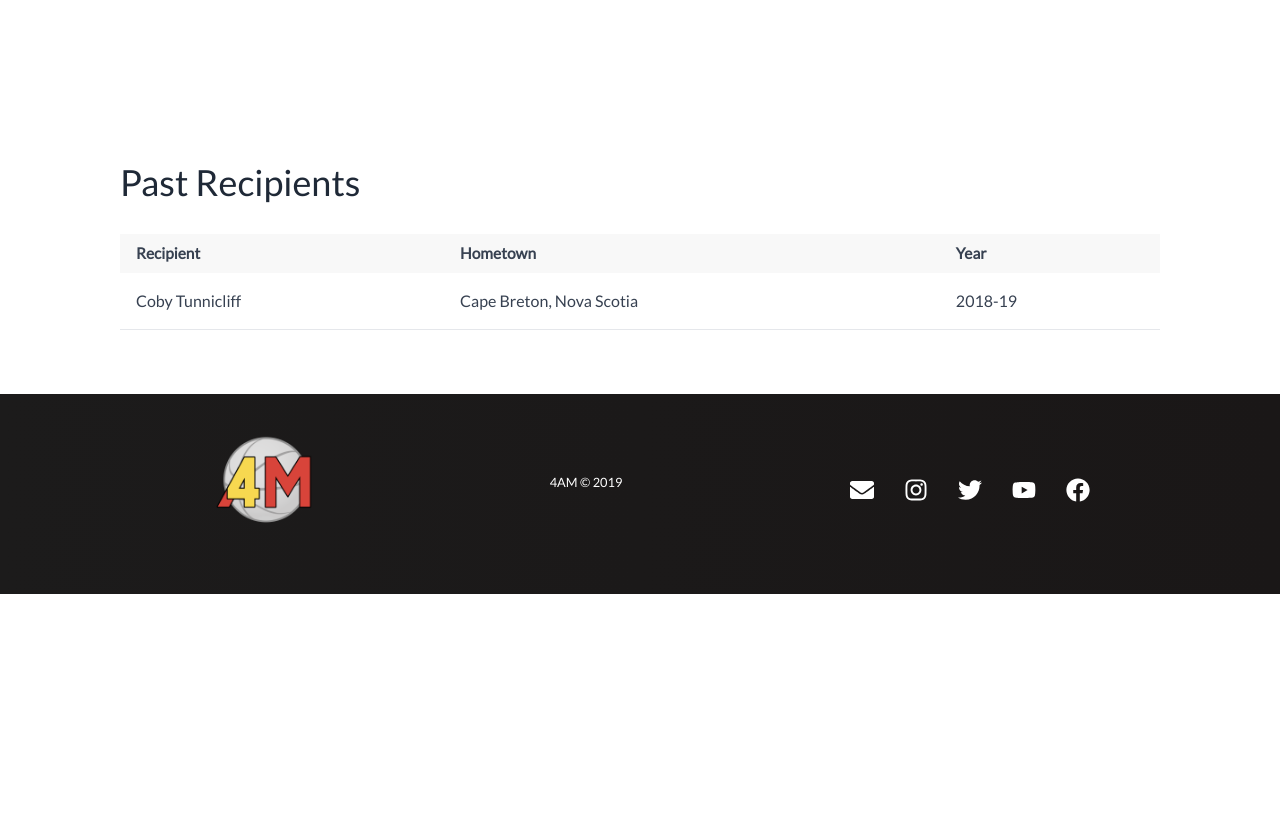
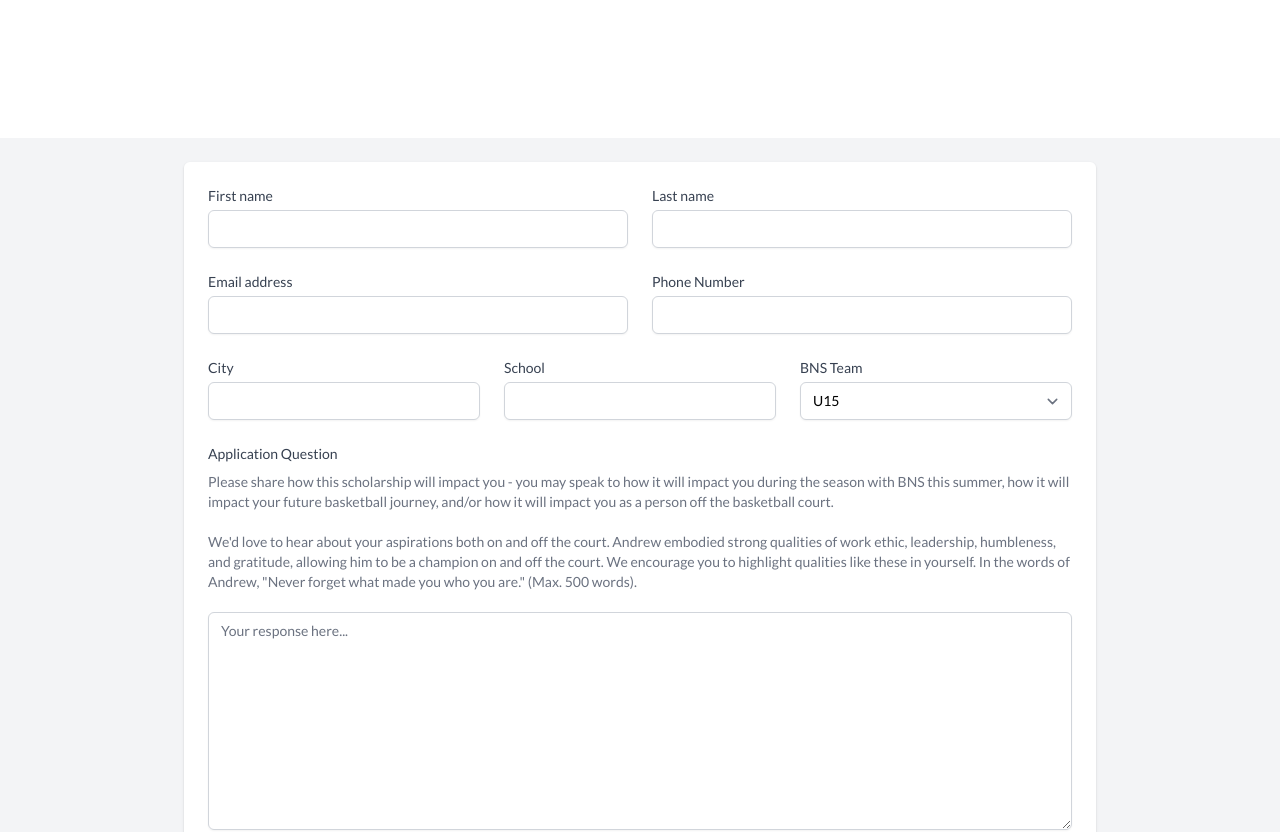
Before and after one commit to Liam-So/4AM-Client, a React (Create React App) app: page /scholarship in a window 1280 px wide. Shown: the part 1000-1832 px from the top of the page. Before the commit the page ends 1594 px from the top, so only its background shows below. Built offline with nearby package versions, Linux system fonts and the light colour scheme; no server answers.

Commit message:
open applications

```diff
--- a/src/components/Pages/Scholarship/Scholarship.js
+++ b/src/components/Pages/Scholarship/Scholarship.js
@@ -50,7 +50,7 @@ function Scholarship() {
     e.target.reset();
   };
 
-  const isAvailable = false;
+  const isAvailable = true;
 
   return (
     <motion.div
@@ -244,10 +244,10 @@ function Scholarship() {
           <h1 className="text-4xl text-gray-800 pb-8">Past Recipients</h1>
           <table className="table-auto border-collapse w-full">
             <thead>
-          <tr className="rounded-lg text-m font-medium text-gray-700 text-left" style={{fontSize: '0.9674rem'}}>
-            <th className="px-4 py-2 bg-gray-200 " style={{backgroundColor: '#f8f8f8'}}>Recipient</th>
-            <th className="px-4 py-2 " style={{backgroundColor: '#f8f8f8'}}>Hometown</th>
-            <th className="px-4 py-2 " style={{backgroundColor: '#f8f8f8'}}>Year</th>
+              <tr className="rounded-lg text-m font-medium text-gray-700 text-left" style={{ fontSize: '0.9674rem' }}>
+                <th className="px-4 py-2 bg-gray-200 " style={{ backgroundColor: '#f8f8f8' }}>Recipient</th>
+                <th className="px-4 py-2 " style={{ backgroundColor: '#f8f8f8' }}>Hometown</th>
+                <th className="px-4 py-2 " style={{ backgroundColor: '#f8f8f8' }}>Year</th>
               </tr>
             </thead>
             <tbody className="text-m font-normal text-gray-700">
```
Lines whose indentation alone changed are shown as unchanged.
